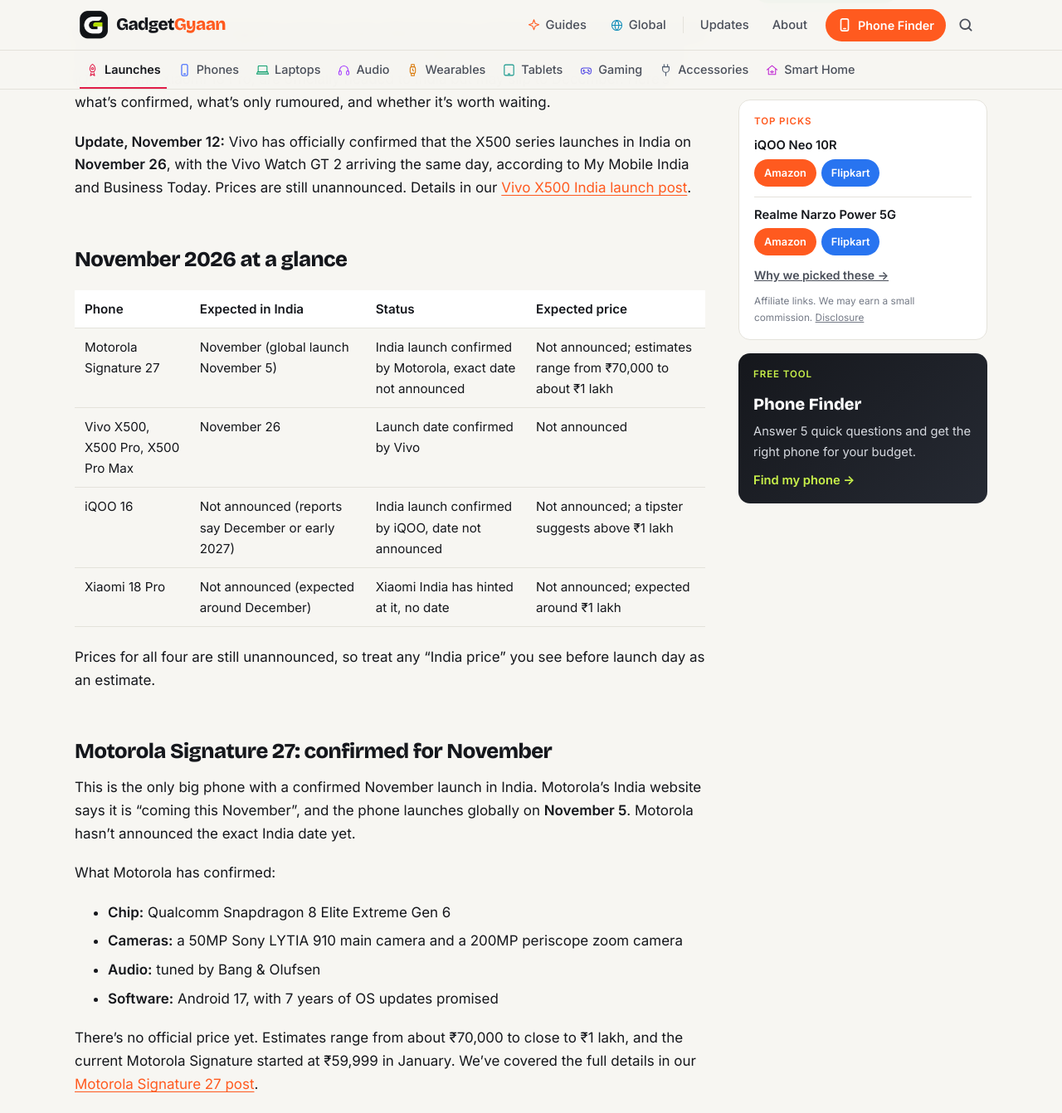
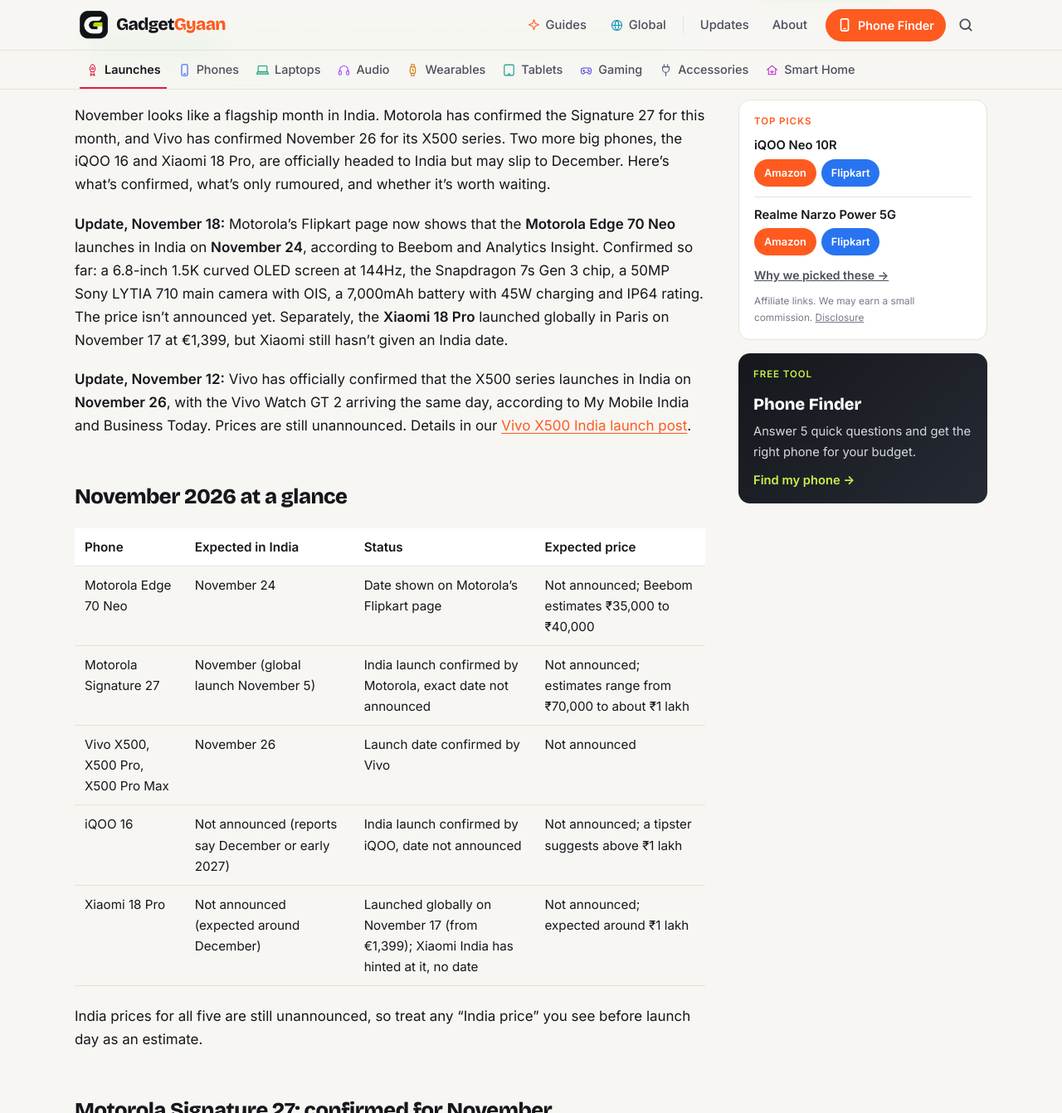
Before and after one commit to kiteksood167/kiteksood167.github.io, a Jekyll site: the page built from _posts/2026-10-31-upcoming-phones-launching-india-november-2026.md, in a window 1280 px wide and 1400 px high, scrolled down 1083 px, cut to the strip 0-1342 px from the top of the window. Shown: the whole strip at 83% size. Built offline with Jekyll 4.4.1, drawn with Linux system fonts in a browser that asks for light colours; comment, search, counter and statistics services are not loaded; some of the changed text lies outside the part shown.

Commit message:
Launch updates: Motorola Edge 70 Neo Nov 24 date, Xiaomi 18 Pro global prices
Co-Authored-By: Claude <noreply@anthropic.com>

```diff
--- a/_posts/2026-10-31-upcoming-phones-launching-india-november-2026.md
+++ b/_posts/2026-10-31-upcoming-phones-launching-india-november-2026.md
@@ -3,14 +3,21 @@ title: "Upcoming Phones Launching in India in November 2026: What's Confirmed"
 seo_title: "Upcoming Phones in India, November 2026"
 description: "Phones expected in India in November 2026: Motorola Signature 27, Vivo X500 series, iQOO 16 and Xiaomi 18 Pro. What's confirmed and what's rumoured."
 date: 2026-10-31 17:58:00 +0530
-last_modified_at: 2026-11-12 18:53:00 +0530
+last_modified_at: 2026-11-18 19:05:00 +0530
+update_note: "Motorola Edge 70 Neo launches in India on November 24, per its Flipkart page; price not announced yet."
 image: /assets/images/upcoming-phones-launching-india-november-2026.jpg
 image_alt: "Four flagship phones in black, gold, green and purple standing on a dark stage in front of a glowing calendar"
 image_credit: "Illustration, not the actual products"
 category: Launches
 also_in: [Phones]
-tags: [upcoming phones, motorola signature 27, vivo x500, iqoo 16, xiaomi 18 pro, flagship phones, launch]
+tags: [upcoming phones, motorola signature 27, motorola edge 70 neo, vivo x500, iqoo 16, xiaomi 18 pro, flagship phones, launch]
 sources:
+  - name: "Beebom: Motorola Edge 70 Neo launch date in India and key specs confirmed"
+    url: "https://gadgets.beebom.com/news/motorola-edge-70-neo-india-launch-date-specs-confirmed"
+  - name: "Analytics Insight: Motorola Edge 70 Neo India launch date confirmed"
+    url: "https://www.analyticsinsight.net/news/motorola-edge-70-neo-india-launch-date-confirmed-specs-and-features"
+  - name: "Xiaomi4Mi: Xiaomi 18 Pro and Pro Max go global, starting at €1,399"
+    url: "https://www.xiaomi4mi.com/xiaomi-18-pro-and-pro-max-finally-go-global-starting-at-1399/"
   - name: "My Mobile India: Vivo X500 series India launch date officially confirmed for November 26"
     url: "https://www.mymobileindia.com/vivo-x500-series-india-launch-date-officially-confirmed-for-november-26/"
   - name: "GSMArena: When the Vivo X500 series could launch in India"
@@ -29,18 +36,21 @@ November looks like a flagship month in India. Motorola has confirmed the Signat
 
 <!--more-->
 
+**Update, November 18:** Motorola's Flipkart page now shows that the **Motorola Edge 70 Neo** launches in India on **November 24**, according to Beebom and Analytics Insight. Confirmed so far: a 6.8-inch 1.5K curved OLED screen at 144Hz, the Snapdragon 7s Gen 3 chip, a 50MP Sony LYTIA 710 main camera with OIS, a 7,000mAh battery with 45W charging and IP64 rating. The price isn't announced yet. Separately, the **Xiaomi 18 Pro** launched globally in Paris on November 17 at €1,399, but Xiaomi still hasn't given an India date.
+
 **Update, November 12:** Vivo has officially confirmed that the X500 series launches in India on **November 26**, with the Vivo Watch GT 2 arriving the same day, according to My Mobile India and Business Today. Prices are still unannounced. Details in our [Vivo X500 India launch post](/vivo-x500-series-india-launch-confirmed-expected-price-specs/).
 
 ## November 2026 at a glance
 
 | Phone | Expected in India | Status | Expected price |
 |---|---|---|---|
+| Motorola Edge 70 Neo | November 24 | Date shown on Motorola's Flipkart page | Not announced; Beebom estimates ₹35,000 to ₹40,000 |
 | Motorola Signature 27 | November (global launch November 5) | India launch confirmed by Motorola, exact date not announced | Not announced; estimates range from ₹70,000 to about ₹1 lakh |
 | Vivo X500, X500 Pro, X500 Pro Max | November 26 | Launch date confirmed by Vivo | Not announced |
 | iQOO 16 | Not announced (reports say December or early 2027) | India launch confirmed by iQOO, date not announced | Not announced; a tipster suggests above ₹1 lakh |
-| Xiaomi 18 Pro | Not announced (expected around December) | Xiaomi India has hinted at it, no date | Not announced; expected around ₹1 lakh |
+| Xiaomi 18 Pro | Not announced (expected around December) | Launched globally on November 17 (from €1,399); Xiaomi India has hinted at it, no date | Not announced; expected around ₹1 lakh |
 
-Prices for all four are still unannounced, so treat any "India price" you see before launch day as an estimate.
+India prices for all five are still unannounced, so treat any "India price" you see before launch day as an estimate.
 
 ## Motorola Signature 27: confirmed for November
 
```
Also changed, not shown: _posts/2026-11-17-xiaomi-18-pro-max-global-launch-november-17-expected-price-specs.md (+13 -4 lines).
